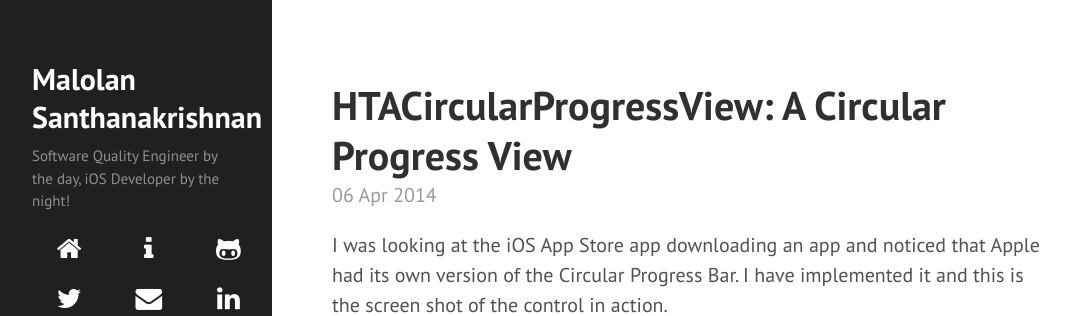
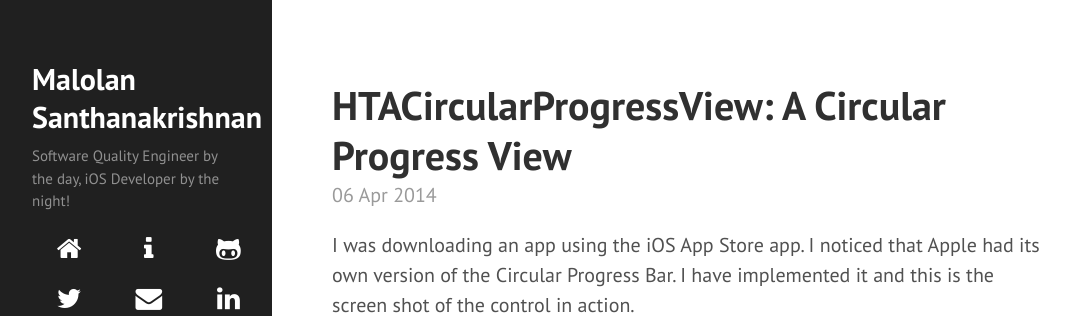
Before and after one commit to malolans/malolans.github.io, a Jekyll site: the page built from _posts/2014-04-06-htacircularprogressview-a-circular-progress-view.md, in a window 1280 px wide and 900 px high, cut to the strip 0-316 px from the top of the window. Shown: the whole strip, without its empty margins (8-1078 px from the left). Built offline with Jekyll 4.4.1, drawn with Linux system fonts in a browser that asks for light colours; nearby versions of some CDN libraries; Markdown is read by kramdown in place of the engine named in the settings; comment, search, counter and statistics services are not loaded.

Commit message:
Edits to post.

```diff
--- a/_posts/2014-04-06-htacircularprogressview-a-circular-progress-view.md
+++ b/_posts/2014-04-06-htacircularprogressview-a-circular-progress-view.md
@@ -4,7 +4,7 @@ title: "HTACircularProgressView: A Circular Progress View"
 categories:
 tags:
 ---
-I was looking at the iOS App Store app downloading an app and noticed that Apple had its own version of the Circular Progress Bar. I have implemented it and this is the screen shot of the control in action.
+I was downloading an app using the iOS App Store app. I noticed that Apple had its own version of the Circular Progress Bar. I have implemented it and this is the screen shot of the control in action.
 
 ![Screen Shot](https://raw.githubusercontent.com/malolans/HTACircularProgressView/master/ScreenCap.gif)
 
```
